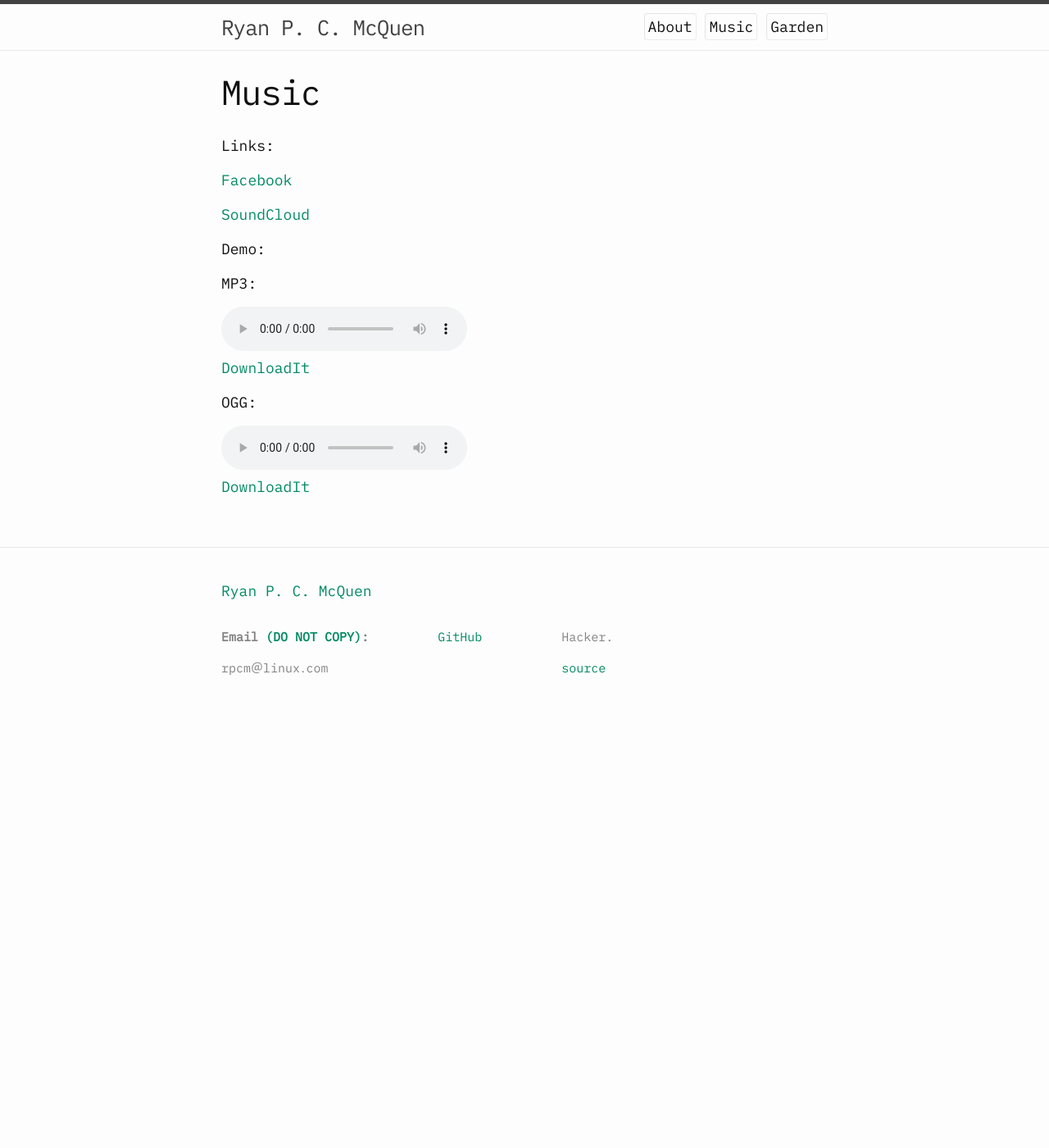
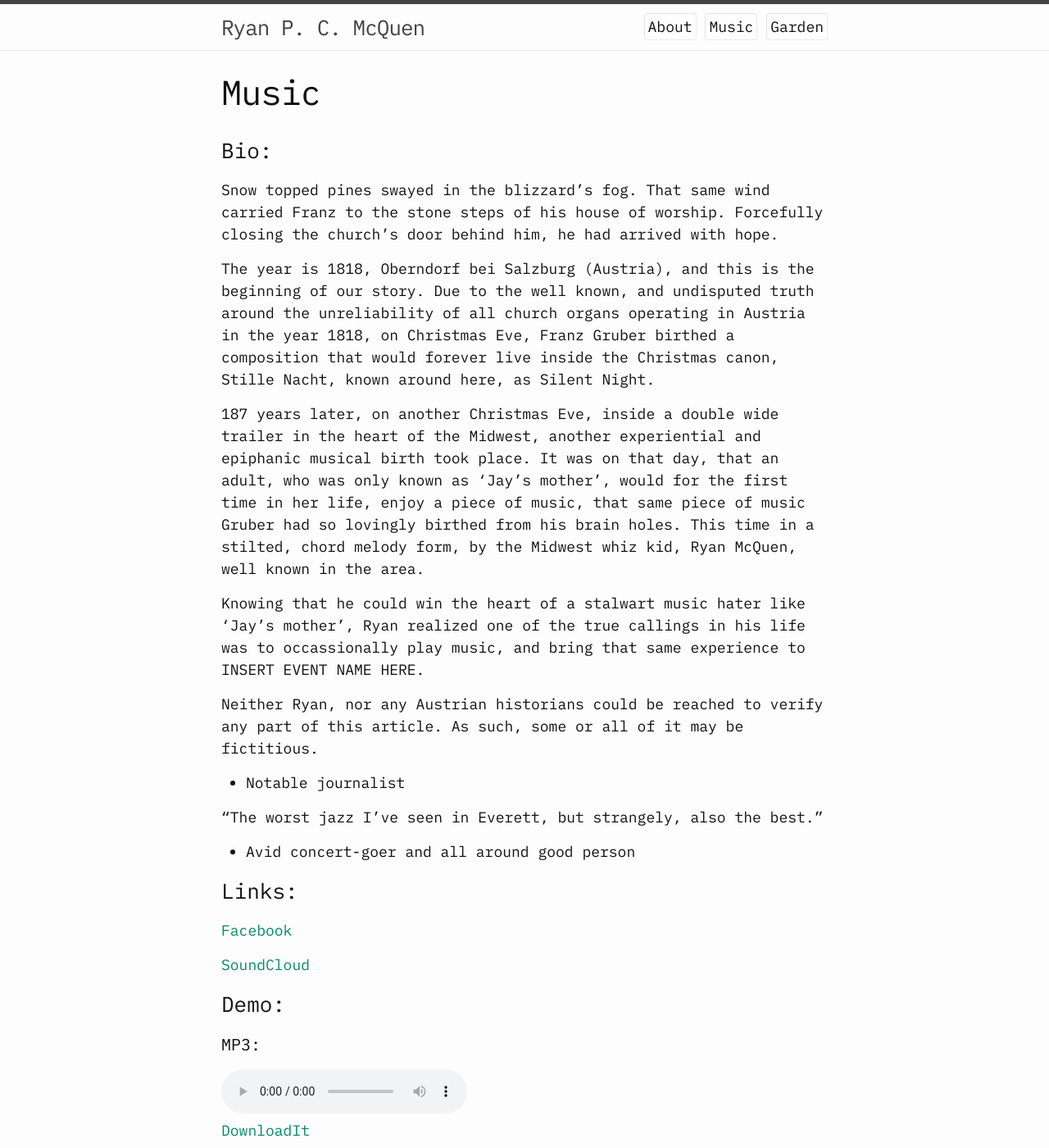
Before and after one commit to ryanpcmcquen/ryanpcmcquen.github.io, a Jekyll site: the page built from music.md, in a window 1280 px wide and 1400 px high. Shown: the whole window at 82% size. Built offline with Jekyll 4.4.1, drawn with Linux system fonts in a browser that asks for light colours.

Commit message:
Add bio.

```diff
--- a/music.md
+++ b/music.md
@@ -4,21 +4,37 @@ title: Music
 permalink: /music/
 ---
 
-Links:
+### Bio:
+
+Snow topped pines swayed in the blizzard's fog. That same wind carried Franz to the stone steps of his house of worship. Forcefully closing the church's door behind him, he had arrived with hope.
+
+The year is 1818, Oberndorf bei Salzburg (Austria), and this is the beginning of our story. Due to the well known, and undisputed truth around the unreliability of all church organs operating in Austria in the year 1818, on Christmas Eve, Franz Gruber birthed a composition that would forever live inside the Christmas canon, Stille Nacht, known around here, as Silent Night.
+
+187 years later, on another Christmas Eve, inside a double wide trailer in the heart of the Midwest, another experiential and epiphanic musical birth took place. It was on that day, that an adult, who was only known as 'Jay's mother', would for the first time in her life, enjoy a piece of music, that same piece of music Gruber had so lovingly birthed from his brain holes. This time in a stilted, chord melody form, by the Midwest whiz kid, Ryan McQuen, well known in the area.
+
+Knowing that he could win the heart of a stalwart music hater like 'Jay's mother', Ryan realized one of the true callings in his life was to occassionally play music, and bring that same experience to INSERT EVENT NAME HERE.
+
+Neither Ryan, nor any Austrian historians could be reached to verify any part of this article. As such, some or all of it may be fictitious.
+- Notable journalist
+
+"The worst jazz I've seen in Everett, but strangely, also the best."
+- Avid concert-goer and all around good person
+
+### Links:
 
 <a href="https://www.facebook.com/McQuenJazz/">Facebook</a>
 
 <a href="https://soundcloud.com/mcquenmusic">SoundCloud</a>
 
-Demo:
+### Demo:
 
-MP3:
+#### MP3:
 
 <audio controls="controls" id="currentSong" src="https://archive.org/download/RyanPCMcQuenJazzDemo/Ryan_PC_McQuen_jazz_please--2017.mp3">Your browser does not support the <code>audio</code> element.  :^(</audio>
 
 <a href="https://archive.org/download/RyanPCMcQuenJazzDemo/Ryan_PC_McQuen_jazz_please--2017.mp3" download>DownloadIt</a>
 
-OGG:
+#### OGG:
 <audio controls="controls" id="currentSong" src="https://archive.org/download/RyanPCMcQuenJazzDemo/Ryan_PC_McQuen_jazz_please--2017.ogg">Your browser does not support the <code>audio</code> element.  :^(</audio>
 
 <a href="https://archive.org/download/RyanPCMcQuenJazzDemo/Ryan_PC_McQuen_jazz_please--2017.ogg" download>DownloadIt</a>
```
